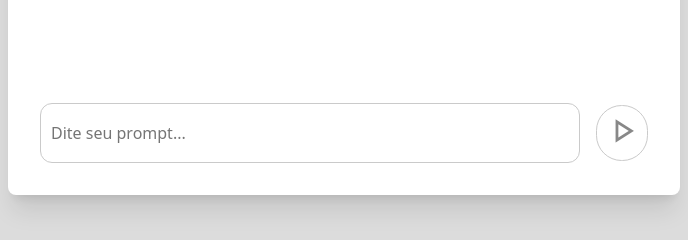
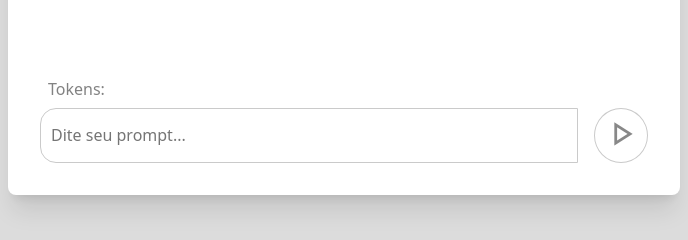
Before and after one commit to KaikeSathler/google-ai-studio, a website: page index.html in a window 1280 px wide. Shown: the part 381-621 px from the top of the page, 296-984 px from the left. Drawn offline with nearby package versions, Linux system fonts and the light colour scheme.

Commit message:
Add files via upload

```diff
--- a/assets/style.css
+++ b/assets/style.css
@@ -10,11 +10,22 @@ body {
   background-color: gainsboro;
 }
 
+textarea::-webkit-scrollbar {
+  width: 12px;
+}
+
+textarea::-webkit-scrollbar-thumb {
+  background-color: rgb(112, 112, 112);
+  border-radius: 1rem;
+  padding: 1rem;
+  border: 2px solid rgb(255, 255, 255);
+  cursor: pointer;
+}
+
 textarea {
   resize: none;
-  border-radius: 0.75rem;
-  background-color: rgb(255, 255, 255);
-  padding: 18px 10px 18px 10px;
+  border-radius: 1rem 0rem 0rem 1rem;
+  padding: 15px 10px 16px 10px;
   border: 1px solid rgb(202, 202, 202);
   color: rgb(48, 48, 48);
   font-size: medium;
@@ -33,9 +44,8 @@ section {
 }
 
 button {
-  padding: 0.3rem;
   border: 1px solid rgb(202, 202, 202);
-  border-radius: 1.6rem;
+  border-radius: 50%;
   background-color: white;
 }
 
@@ -74,11 +84,14 @@ button:hover {
   border-radius: 0.5rem;
 }
 
-.prompt {
-  align-items: center;
-  justify-content: center;
-  width: 100%;
+#token-count {
+  color: rgba(48, 48, 48, 0.603);
+  margin: 0.5rem;
+}
+
+.prompt_control {
   display: flex;
+  flex-direction: row;
   gap: 1rem;
 }
 
--- a/index.html
+++ b/index.html
@@ -32,7 +32,9 @@
       <div class="section-content">
         <div id="ia"></div>
         <div class="prompt">
-          <textarea
+          <div id="token-count"><span>Tokens:</span></div>
+          <div class="prompt_control">
+            <textarea
             tabindex="0"
             rows="1"
             id="prompt"
@@ -44,6 +46,7 @@
               play_arrow
               </span>
           </button>
+          </div>
         </div>
       </div>
     </section>
```
Also changed, not shown: assets/script.js (+23 -7 lines).
